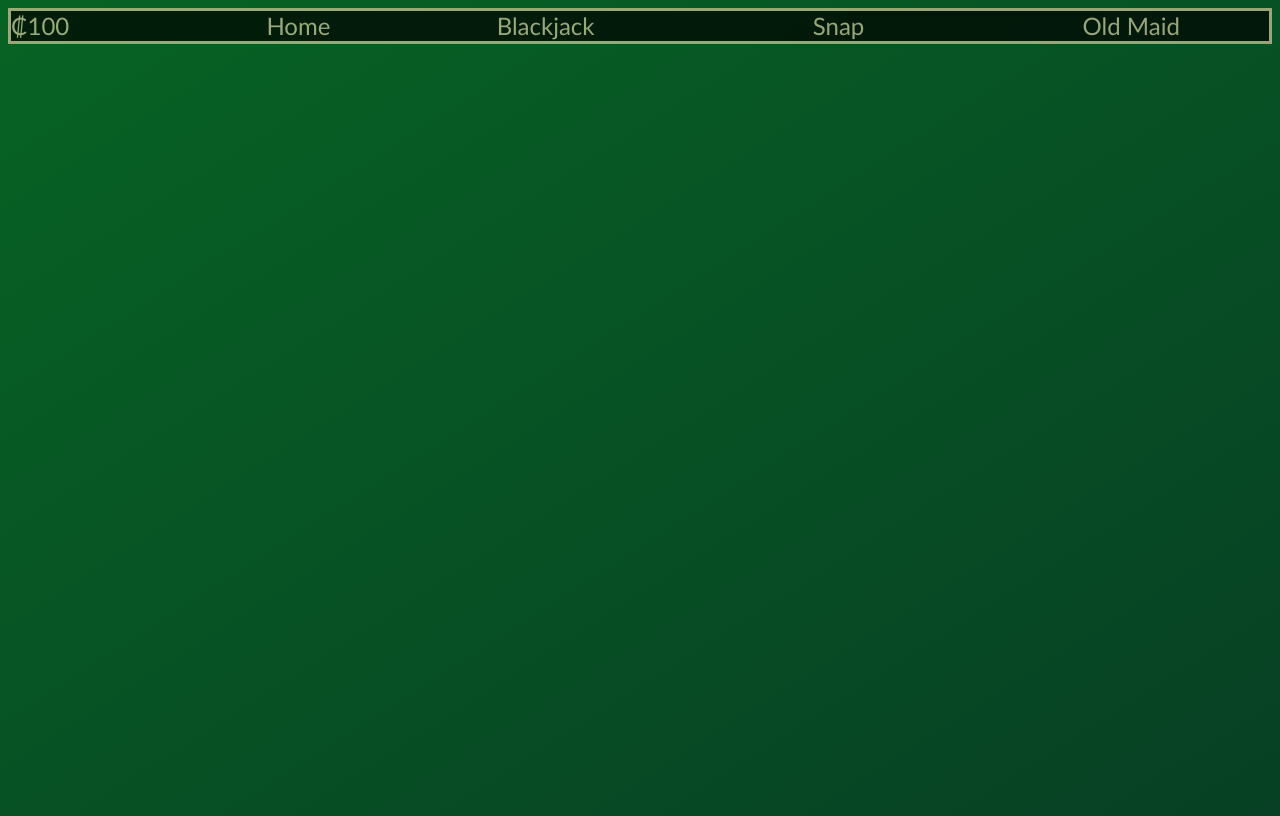
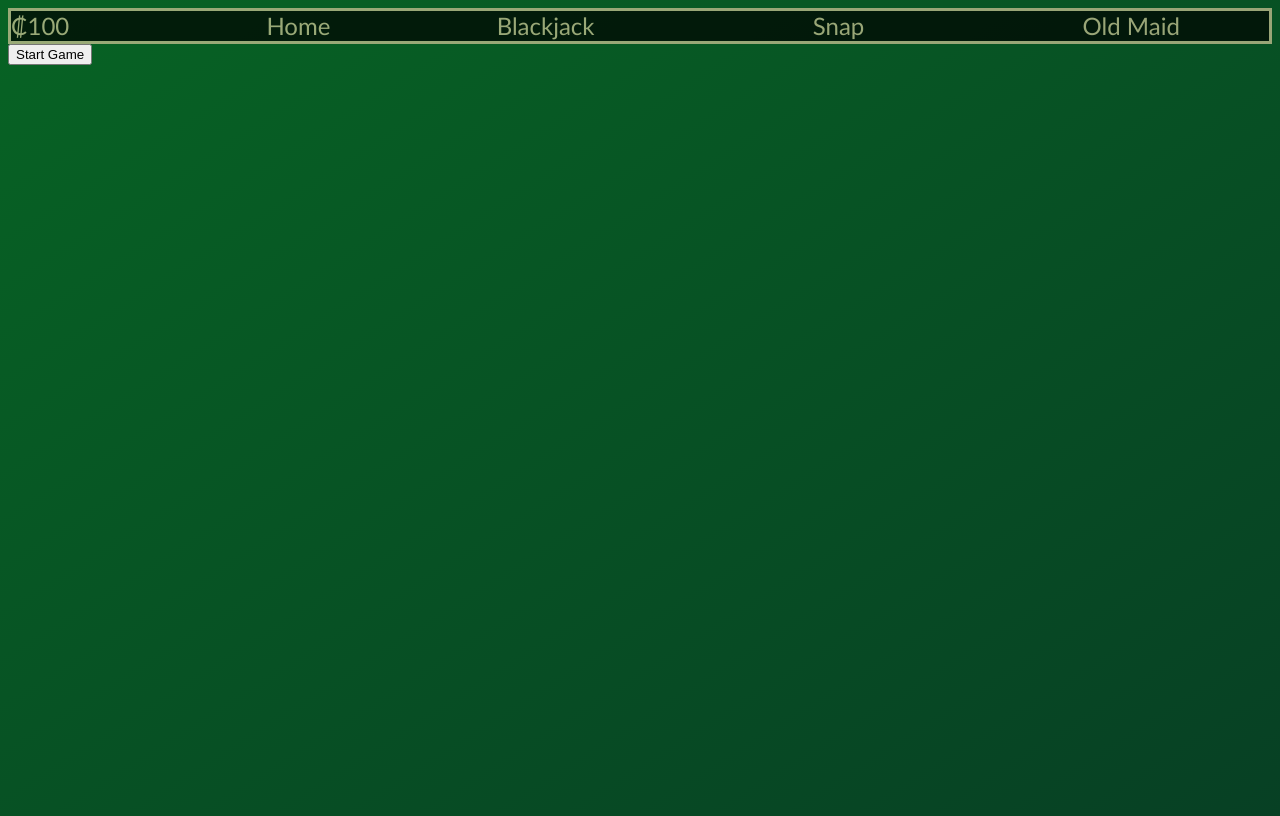
Before and after one commit to KBroughCode/Week_9-10_Final_Project, a React (Create React App) app in the folder Front_End/: page /OldMaid in a window 1280 px wide. Built offline with nearby package versions, Linux system fonts and the light colour scheme; no server answers.

Commit message:
old maid setup complete

```diff
--- a/Front_End/src/App.js
+++ b/Front_End/src/App.js
@@ -6,6 +6,7 @@ import "./navbar.css"
 
 import BlackJack from "./BlackJack/BlackJack";
 import Snap from "./Snap/Snap";
+import OldMaid from "./OldMaid/OldMaid";
 import Main from "./main";
 
 class App extends Component {
@@ -19,6 +20,7 @@ class App extends Component {
               <Route exact path="/" component={Main} />
               <Route path="/BlackJack" component={BlackJack} />
               <Route path="/Snap" component={Snap} />
+              <Route path="/OldMaid" component={OldMaid} />
             </Switch>
           </div>
         </React.Fragment>
--- a/Front_End/src/OldMaid/Containers/OldMaidGameContainer.js
+++ b/Front_End/src/OldMaid/Containers/OldMaidGameContainer.js
@@ -1,5 +1,5 @@
 import { connect } from 'react-redux';
-import OldMaidGame from '../Components/SnapGame';
+import OldMaidGame from '../Components/OldMaidGame';
 
 const mapStateToProps = (state) => {
   return {
```
